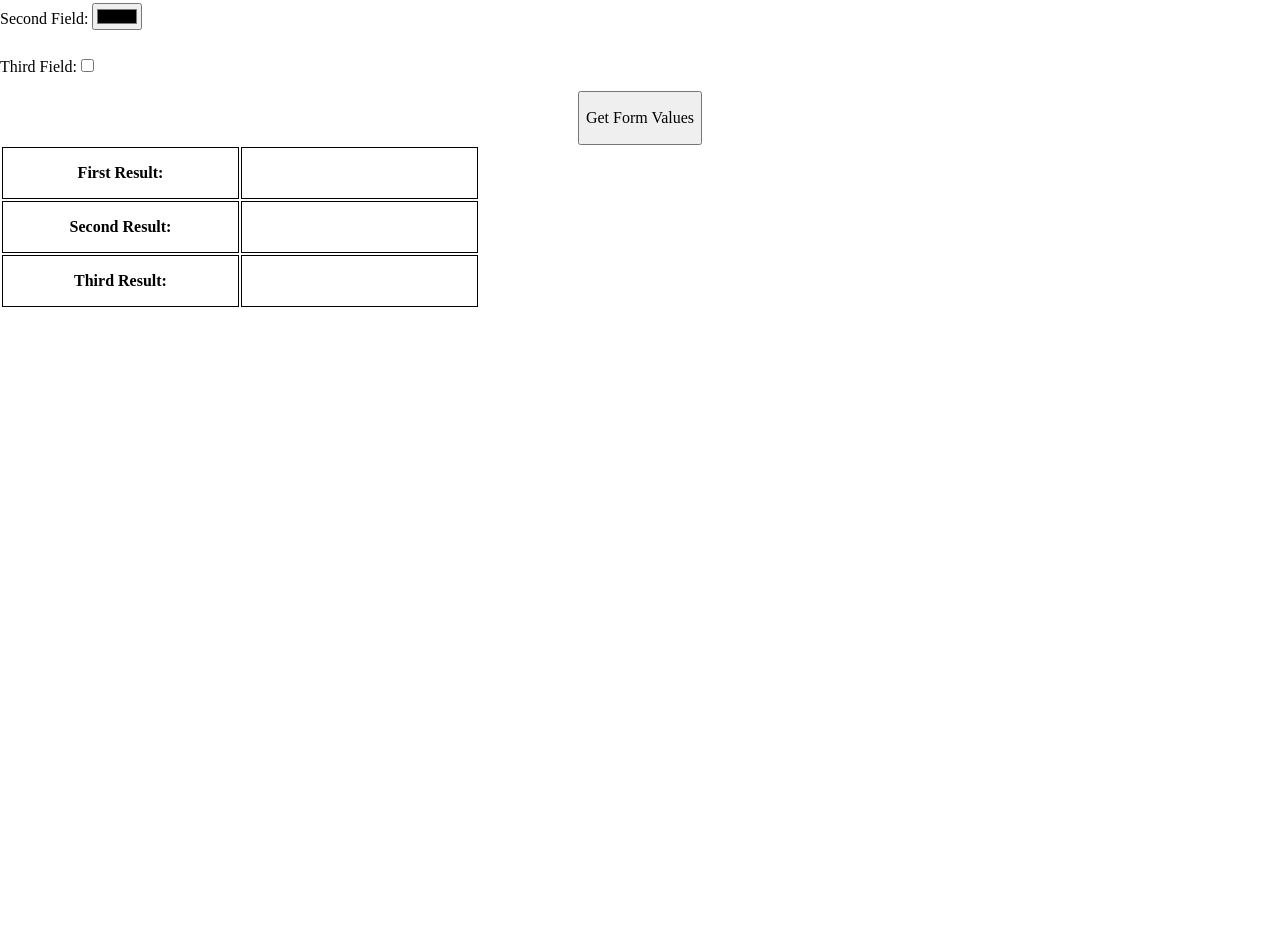
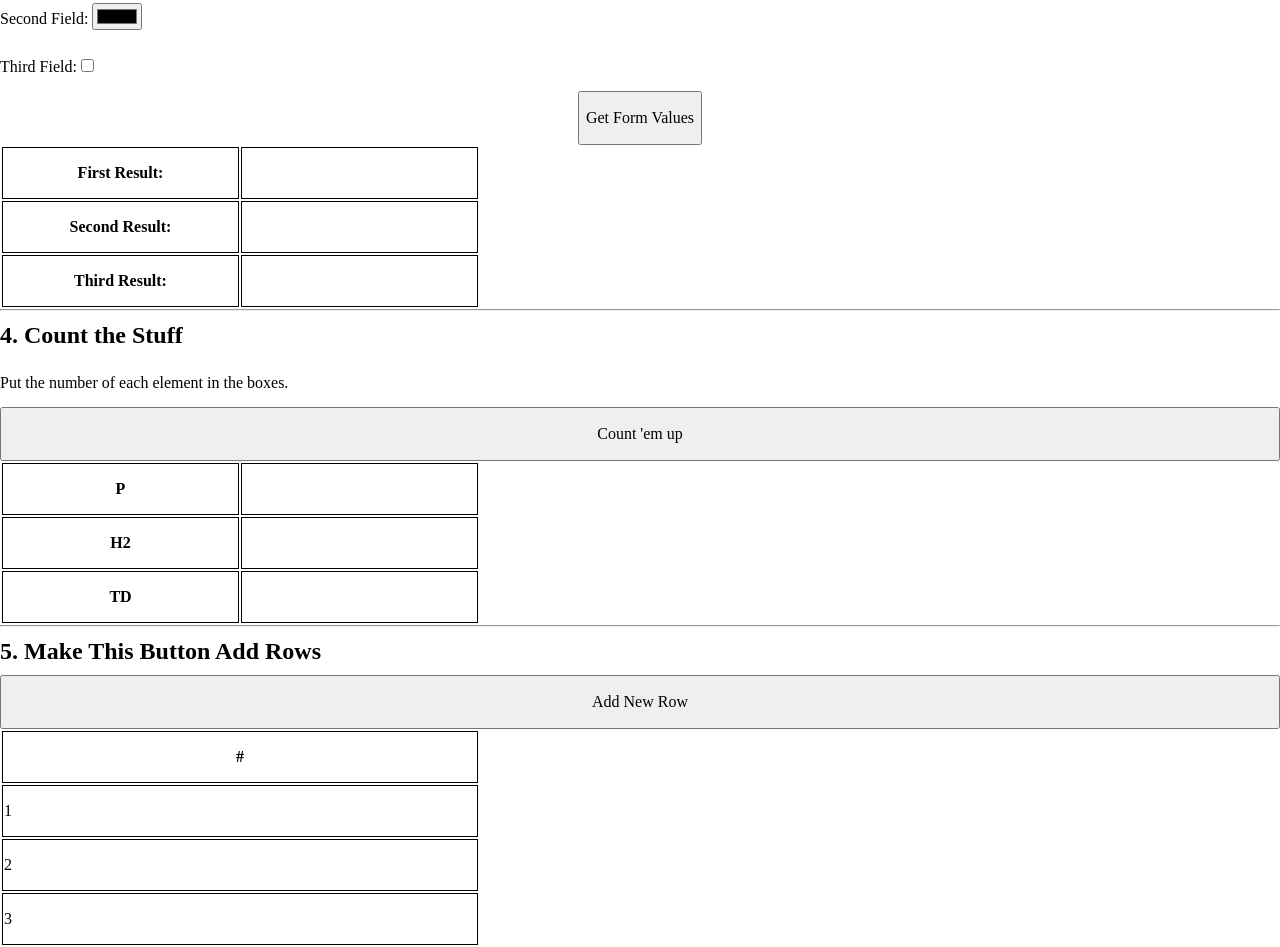
Before and after one commit to ZekeMer/JSPlaygroundZekeVersion, a plain HTML site: page index.html in a window 1280 px wide. Shown: the part 693-1640 px from the top of the page. Before the commit the page ends 1002 px from the top, so only its background shows below. Drawn offline with Linux system fonts and the light colour scheme.

Commit message:
Add challenges 3+4

```diff
--- a/index.html
+++ b/index.html
@@ -80,6 +80,47 @@
       </tr>
     </table>
 
+    <hr />
+
+    <h2>4. Count the Stuff</h2>
+
+    <p>Put the number of each element in the boxes.</p>
+    <button onclick="countTheStuff()">Count 'em up</button>
+    <table class="results">
+      <tr>
+        <th>P</th>
+        <td id="countOfP"></td>
+      </tr>
+      <tr>
+        <th>H2</th>
+        <td id="countOfH2"></td>
+      </tr>
+      <tr>
+        <th>TD</th>
+        <td id="countOfTD"></td>
+      </tr>
+    </table>
+
+    <hr />
+
+    <h2>5. Make This Button Add Rows</h2>
+    <button onclick="addNewRow()">Add New Row</button>
+
+    <table id="addRowsTable" class="results">
+      <tr>
+        <th>#</th>
+      </tr>
+      <tr>
+        <td>1</td>
+      </tr>
+      <tr>
+        <td>2</td>
+      </tr>
+      <tr>
+        <td>3</td>
+      </tr>
+    </table>
+
     <script src="scripts/script.js"></script>
   </body>
 </html>
--- a/scripts/script.js
+++ b/scripts/script.js
@@ -8,3 +8,15 @@ function moveTheThing(){
 function styleTheText(){
     // Your code here
 }
+
+function getFormValues(){
+    // Your code here
+}
+
+function countTheStuff(){
+    // Your code here
+}
+
+function addNewRow(){
+    // Your code here
+}
```
